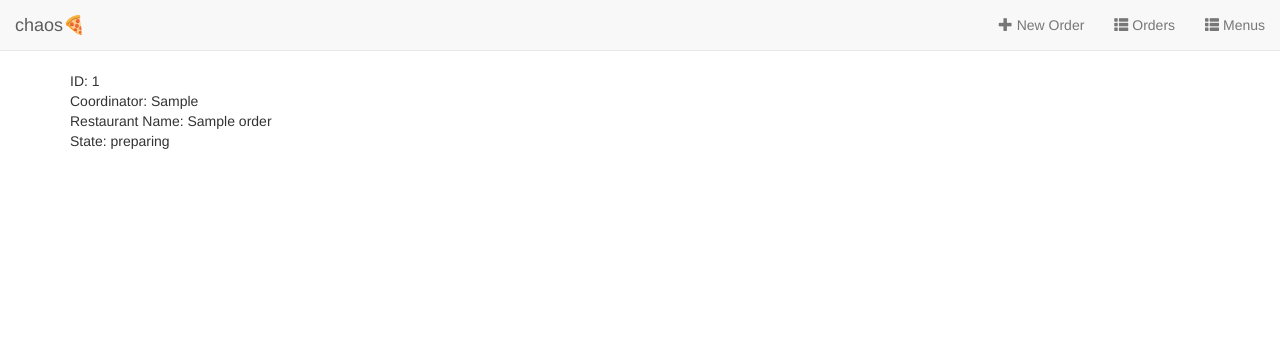
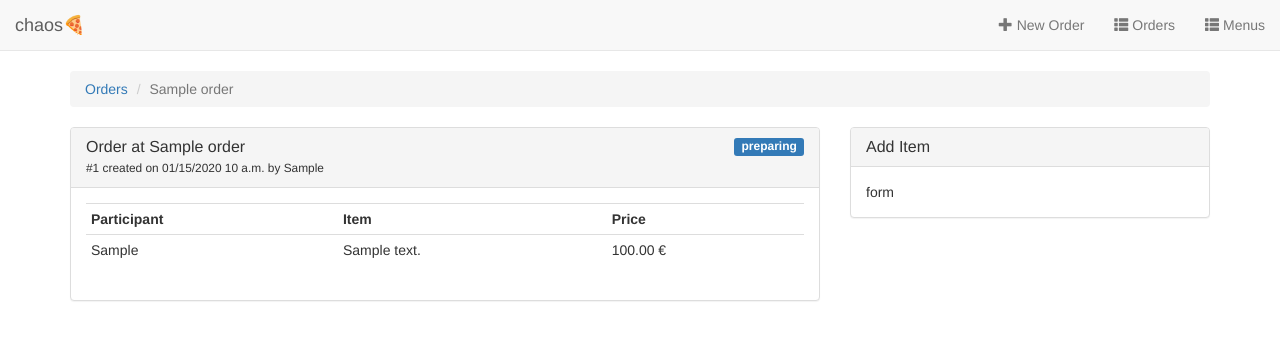
Before and after one commit to chaosdorf/chaospizza, a Django app: page /order/1 in a window 1280 px wide. Shown: the top 340 px of the page. Run offline with Django 3.2, Linux system fonts and the light colour scheme; tables that the repository leaves empty hold one stand-in row (values such as "Sample post"); some libraries are stand-ins or nearby versions.

Commit message:
feat(order): Use fancy bootstrap UI in order views

```diff
--- a/chaospizza/orders/models.py
+++ b/chaospizza/orders/models.py
@@ -1,4 +1,5 @@
 # pylint: disable=C0111
+from decimal import Decimal
 from django.db import models
 from django.urls import reverse
 
@@ -62,6 +63,10 @@ class OrderItem(models.Model):
     price = models.DecimalField(max_digits=5, decimal_places=2)
     amount = models.PositiveIntegerField()
 
+    def total_price(self):
+        """Calculate total price of this item."""
+        return self.price * Decimal(self.amount)
+
 
 class OrderStateChange(models.Model):
     """
--- a/chaospizza/orders/templates/orders/order_detail.html
+++ b/chaospizza/orders/templates/orders/order_detail.html
@@ -1,7 +1,50 @@
 {% extends "base.html" %}
+{% load bootstrap3 %}
 {% block content %}
-ID: {{ object.id }}<br>
-Coordinator: {{ object.coordinator }}<br>
-Restaurant Name: {{ object.restaurant_name }}<br>
-State: {{ object.state }}<br>
+    <ol class="breadcrumb">
+        <li><a href="{% url 'orders:list' %}">Orders</a></li>
+        <li class="active">{{ order.restaurant_name }}</li>
+    </ol>
+    <div class="row">
+        <div class="col-md-8">
+            <div class="panel panel-default">
+                <div class="panel-heading">
+                    <h1 class="panel-title" style="margin-bottom:.1em">
+                        Order at {{ order.restaurant_name }} <span class="label label-primary pull-right">{{ order.state }}</span>
+                    </h1>
+                    <small>#{{ order.id }} created on {{ order.created_at|date:'SHORT_DATETIME_FORMAT' }} by {{ order.coordinator }}</small>
+                </div>
+                <div class="panel-body">
+                    {% if order.items %}
+                        <table class="table table-condensed">
+                            <tr>
+                                <th>Participant</th>
+                                <th>Item</th>
+                                <th>Price</th>
+                            </tr>
+                            {% for item in order.items %}
+                                <tr>
+                                    <td>{{ item.participant }}</td>
+                                    <td>{{ item.description }}</td>
+                                    <td>{{ item.total_price }} €</td>
+                                </tr>
+                            {% endfor %}
+                        </table>
+                    {% else %}
+                        {% bootstrap_alert "No Items yet." alert_type='warning' dismissable=False %}
+                    {% endif %}
+                </div>
+            </div>
+        </div>
+        <div class="col-md-4">
+            <div class="panel panel-default">
+                <div class="panel-heading">
+                    <h1 class="panel-title">Add Item</h1>
+                </div>
+                <div class="panel-body">
+form
+                </div>
+            </div>
+        </div>
+    </div>
 {% endblock %}
```
Also changed, not shown: chaospizza/orders/templates/orders/order_create.html (+10 -5 lines), chaospizza/orders/templates/orders/order_list.html (+38 -13 lines), chaospizza/orders/tests/test_model.py (+8 -1 lines).
